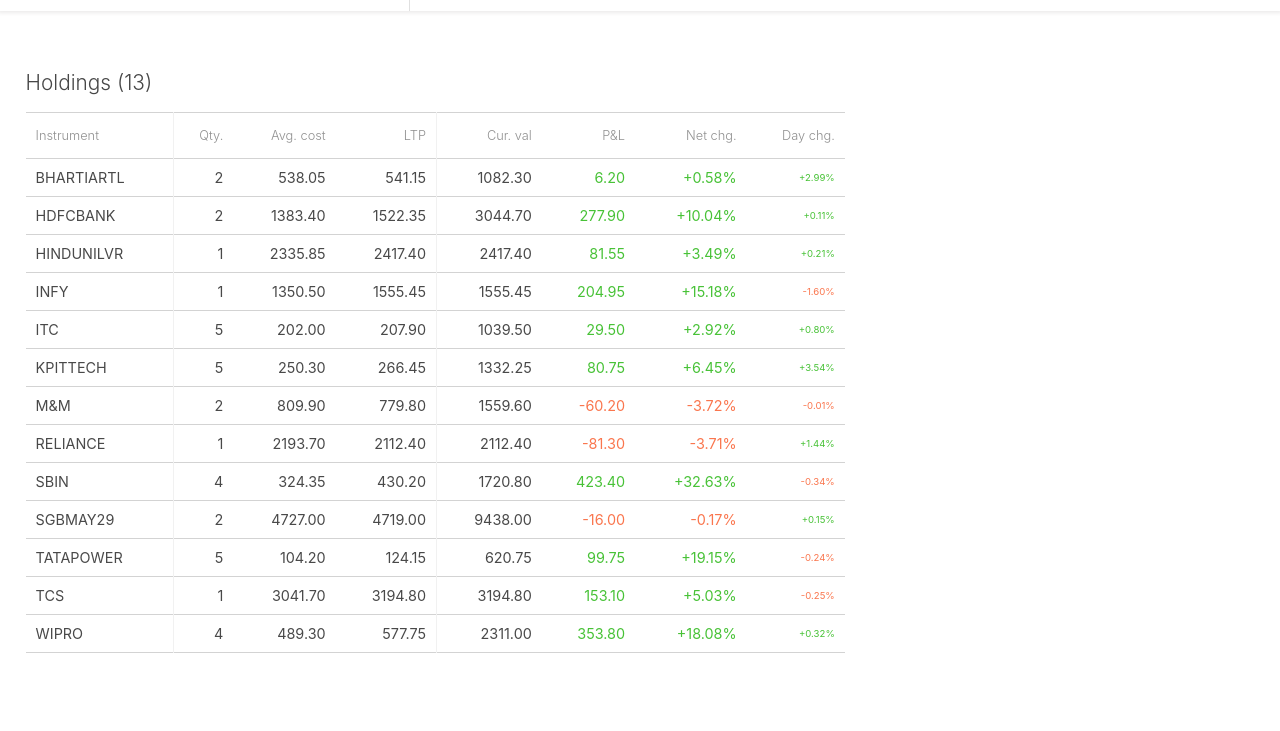
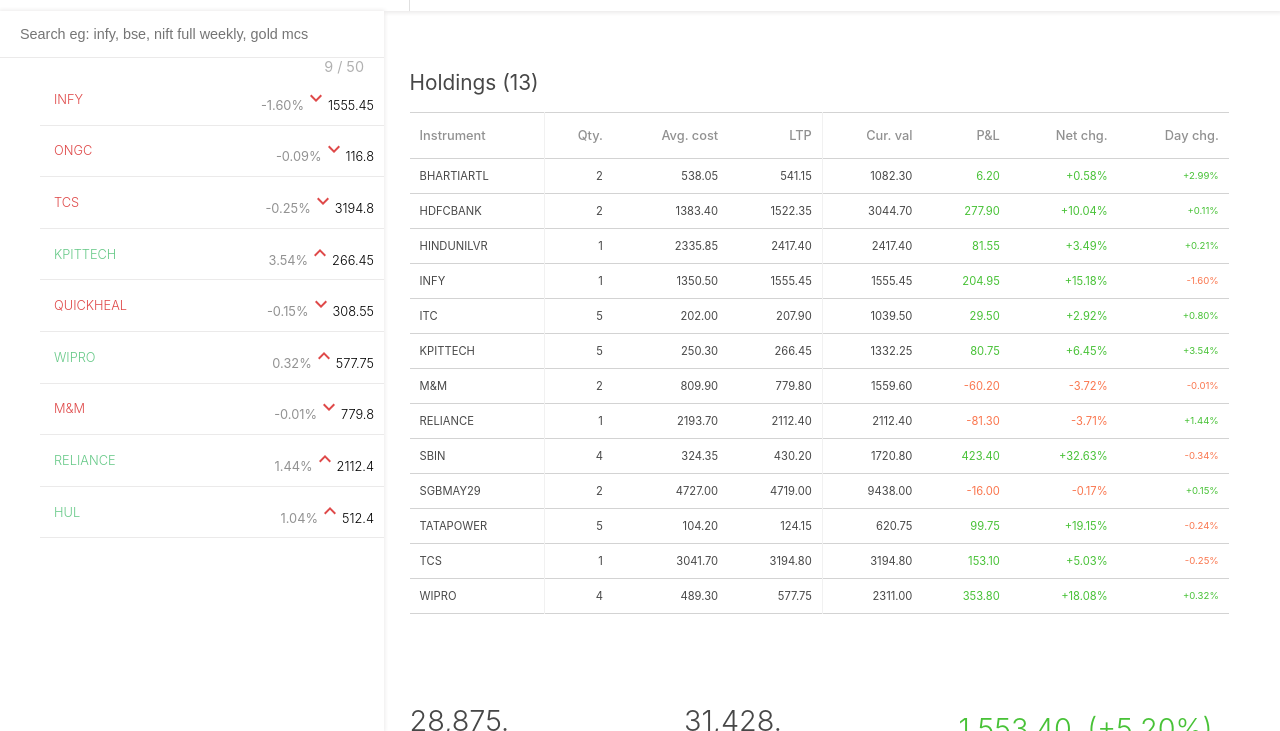
Before and after one commit to BB-Limbu/Zerodha-Clone, a React app in the folder dashboard/: page /holdings in a window 1280 px wide. Shown: the part 69-800 px from the top of the page. Built offline with nearby package versions, Linux system fonts and the light colour scheme.

Commit message:
dashboard watchlist

```diff
--- a/dashboard/package.json
+++ b/dashboard/package.json
@@ -3,6 +3,10 @@
   "version": "0.1.0",
   "private": true,
   "dependencies": {
+    "@emotion/react": "^11.14.0",
+    "@emotion/styled": "^11.14.1",
+    "@mui/icons-material": "^9.2.0",
+    "@mui/material": "^9.2.0",
     "@testing-library/dom": "^10.4.1",
     "@testing-library/jest-dom": "^6.9.1",
     "@testing-library/react": "^16.3.2",
--- a/dashboard/src/components/WatchList.js
+++ b/dashboard/src/components/WatchList.js
@@ -1,9 +1,98 @@
-import React from 'react';
+import React, { useState } from "react";
+
+import { Tooltip, Grow } from "@mui/material";
+import { watchlist } from "../data/data";
+
+import { BarChartOutlined, KeyboardArrowDown, KeyboardArrowUp, MoreHoriz } from "@mui/icons-material";
 
 function WatchList() {
-    return (
-        <h1></h1>
-    );
+  return (
+    <div className="watchlist-container">
+      <div className="search-conatiner">
+        <input
+          type="text"
+          name="search"
+          id="search"
+          placeholder="Search eg: infy, bse, nift full weekly, gold mcs"
+          className="search"
+        />
+        <span className="counts">{watchlist.length} / 50</span>
+      </div>
+      <ul className="list">
+        {watchlist.map((stock, index) => {
+          return <WatchListItem stock={stock} key={index} />;
+        })}
+      </ul>
+    </div>
+  );
 }
 
 export default WatchList;
+
+const WatchListItem = ({ stock }) => {
+  const [showWatchListAction, setShowWatchListAction] = useState(false);
+
+  const handleMouseEnter = (e) => {
+    setShowWatchListAction(true);
+  };
+
+  const handleMouseLeave = (e) => {
+    setShowWatchListAction(false);
+  };
+
+  return (
+    <li onMouseEnter={handleMouseEnter} onMouseLeave={handleMouseLeave}>
+      <div className="item">
+        <p className={stock.isDown ? "down" : "up"}>{stock.name}</p>
+        <div className="itemInfo">
+          <span className="percent">{stock.percent}</span>
+          {stock.isDown ? (
+            <KeyboardArrowDown className="down" />
+          ) : (
+            <KeyboardArrowUp className="down" />
+          )}
+
+          <span className="price">{stock.price}</span>
+        </div>
+      </div>
+      {showWatchListAction && <WatchListActions uid={stock.name} />}
+    </li>
+  );
+};
+
+const WatchListActions = ({ uid }) => {
+  return (
+    <span className="actions">
+      <span>
+        <Tooltip
+          title="Buy (B)"
+          placement="top"
+          arrow
+          TransitionComponent={Grow}
+        >
+          <button className="buy">Buy</button>
+        </Tooltip>
+        <Tooltip
+          title="Sell (S)"
+          placement="top"
+          arrow
+          TransitionComponent={Grow}
+        >
+          <button className="sell">Sell</button>
+        </Tooltip>
+
+        <Tooltip title = "Analytics (A)" placement="top" arrow TransitionComponent={Grow}>
+            <button className="action">
+            <BarChartOutlined className="icon"/>
+            </button>
+        </Tooltip>
+
+        <Tooltip title ="More" placement="top" arrow TransitionComponent ={Grow}>
+            <button className="action">
+                <MoreHoriz className="icon" />
+            </button>
+        </Tooltip>
+      </span>
+    </span>
+  );
+};
--- a/dashboard/src/index.css
+++ b/dashboard/src/index.css
@@ -1,15 +1,15 @@
 body {
   margin: 0;
-  font-family: -apple-system, BlinkMacSystemFont, 'Segoe UI', 'Roboto', 'Oxygen',
-    'Ubuntu', 'Cantarell', 'Fira Sans', 'Droid Sans', 'Helvetica Neue',
-    sans-serif;
+  font-family:
+    -apple-system, BlinkMacSystemFont, "Segoe UI", "Roboto", "Oxygen", "Ubuntu",
+    "Cantarell", "Fira Sans", "Droid Sans", "Helvetica Neue", sans-serif;
   -webkit-font-smoothing: antialiased;
   -moz-osx-font-smoothing: grayscale;
 }
 
 code {
-  font-family: source-code-pro, Menlo, Monaco, Consolas, 'Courier New',
-    monospace;
+  font-family:
+    source-code-pro, Menlo, Monaco, Consolas, "Courier New", monospace;
 }
 
 .dashboard-container {
@@ -379,7 +379,7 @@ hr {
 
 .title {
   font-size: 1.3rem;
-  font-weight: 300;
+  font-weight: 400;
   color: rgb(71, 71, 71);
   margin-bottom: 2%;
 }
@@ -398,7 +398,7 @@ hr {
   text-align: right;
   padding: 15px 10px;
   color: rgb(145, 145, 145);
-  font-weight: 300;
+  font-weight: 500;
   font-size: 0.8rem;
 }
 
@@ -408,11 +408,11 @@ hr {
 }
 
 .order-table tr td:first-child p {
-    background: rgb(255, 197, 197);
-    color: rgb(233, 120, 120);
-    width: 50%;
-    text-align: center;
-    border-radius: 2px;
+  background: rgb(255, 197, 197);
+  color: rgb(233, 120, 120);
+  width: 50%;
+  text-align: center;
+  border-radius: 2px;
 }
 
 .order-table tr td:last-child {
@@ -423,7 +423,7 @@ hr {
   padding: 10px 10px;
   text-align: right;
   font-weight: 400;
-  font-size: 0.9rem;
+  font-size: 0.7rem;
   color: rgb(73, 73, 73);
 }
 
@@ -633,7 +633,7 @@ hr {
 }
 
 .watchlist-container {
-  flex-basis: 32%;
+  flex-basis: 30%;
   height: 100%;
   box-sizing: border-box;
   box-shadow: 0px 0px 4px 1px rgb(236, 235, 235);
@@ -673,8 +673,8 @@ hr {
 }
 
 .list li {
-  border-bottom: 0.8px solid rgb(235, 234, 234);
-  padding: 12px 10px 12px 14px;
+  border-bottom: 0.5px solid rgb(235, 234, 234);
+  padding: 5px 10px 5px 14px;
   position: relative;
 }
 
```
Also changed, not shown: 1 other file.
